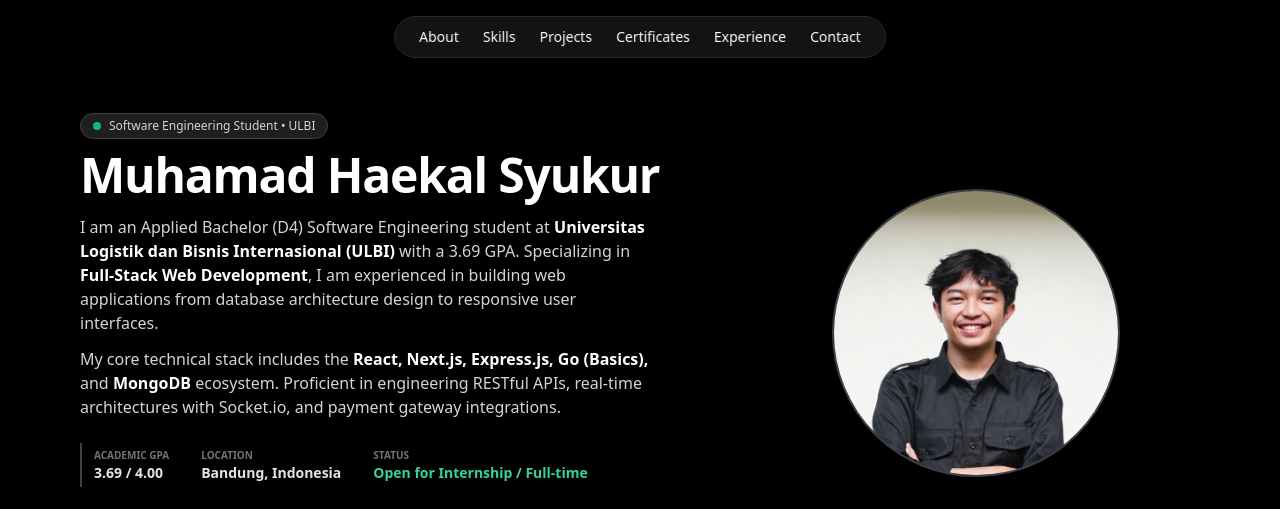
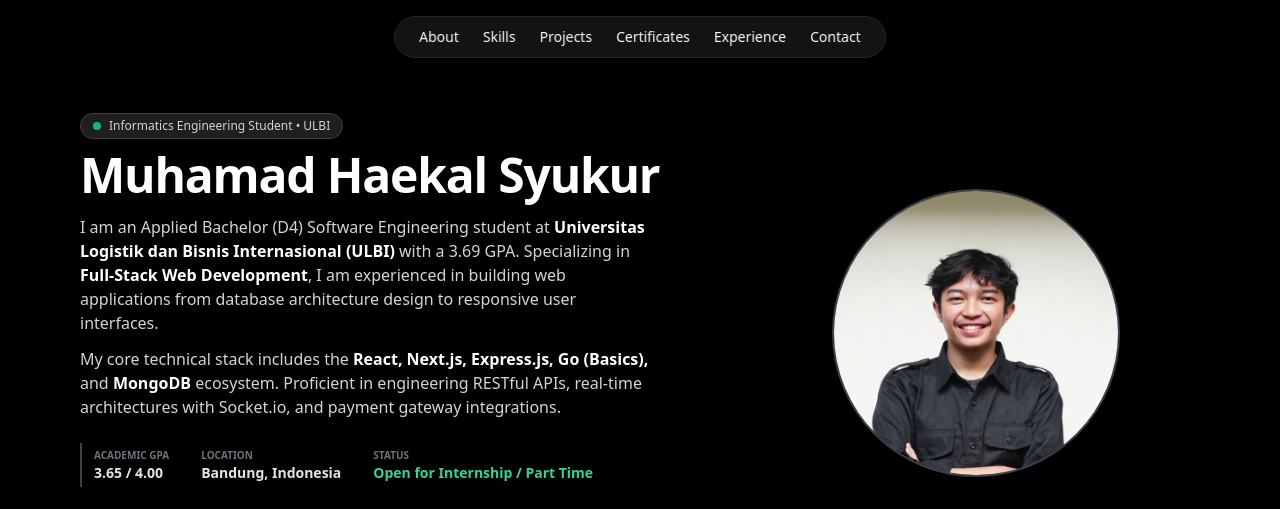
Before and after one commit to Haekalss/kall, a React (Create React App) app: page / in a window 1280 px wide. Shown: the top 509 px of the page. Built offline with nearby package versions, Linux system fonts and the light colour scheme.

Commit message:
update ganti cv

```diff
--- a/src/haekalss_portfolio_landingpage.jsx
+++ b/src/haekalss_portfolio_landingpage.jsx
@@ -181,7 +181,7 @@ export default function PortfolioLandingPage() {
         >
           <div className="inline-flex items-center gap-2 bg-zinc-800/80 border border-zinc-700 px-3 py-1 rounded-full text-xs text-zinc-300 mb-3">
             <span className="w-2 h-2 rounded-full bg-emerald-500 animate-pulse" />
-            Software Engineering Student • ULBI
+            Informatics Engineering Student • ULBI
           </div>
 
           <h1 className="text-3xl md:text-5xl font-extrabold mb-4 tracking-tight">
@@ -203,7 +203,7 @@ export default function PortfolioLandingPage() {
     <span className="block text-zinc-500 text-[10px] uppercase font-semibold">
       Academic GPA
     </span>
-    <strong className="text-zinc-200 text-sm">3.69 / 4.00</strong>
+    <strong className="text-zinc-200 text-sm">3.65 / 4.00</strong>
   </div>
 
   <div>
@@ -218,7 +218,7 @@ export default function PortfolioLandingPage() {
       Status
     </span>
     <strong className="text-emerald-400 text-sm">
-      Open for Internship / Full-time
+      Open for Internship / Part Time
     </strong>
   </div>
 </div>
@@ -232,7 +232,7 @@ export default function PortfolioLandingPage() {
               View Projects
             </a>
             <a
-              href={`${process.env.PUBLIC_URL}/CV Muhamad Haekal Syukur.pdf`}
+              href={`${process.env.PUBLIC_URL}/CV Muhamad Haekal Syukur.PDF`}
               download="CV Muhamad Haekal Syukur.pdf"
               className="bg-zinc-800 hover:bg-zinc-700 border border-zinc-700 px-4 py-2.5 rounded-xl text-xs md:text-sm font-medium transition flex items-center gap-2"
             >
```
Also changed, not shown: 1 other file (tests, documents, lock files or other folders).
